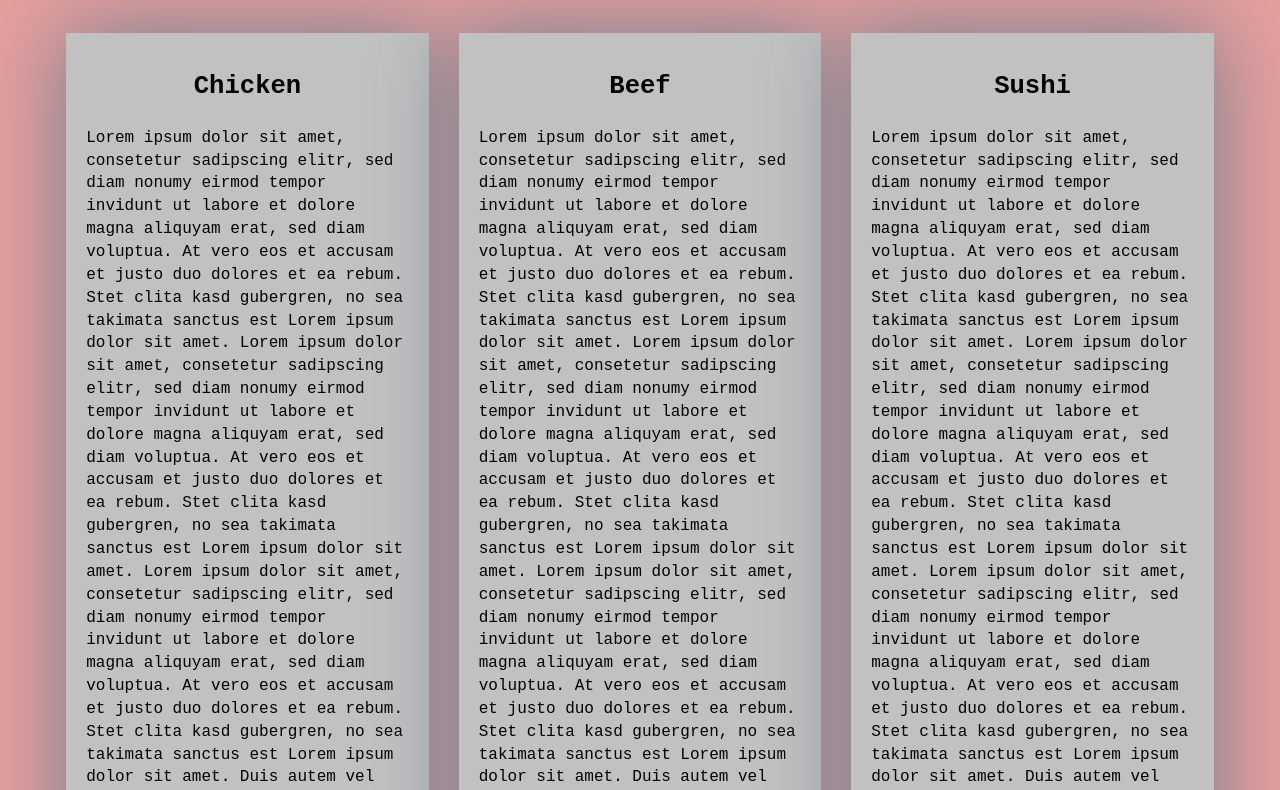
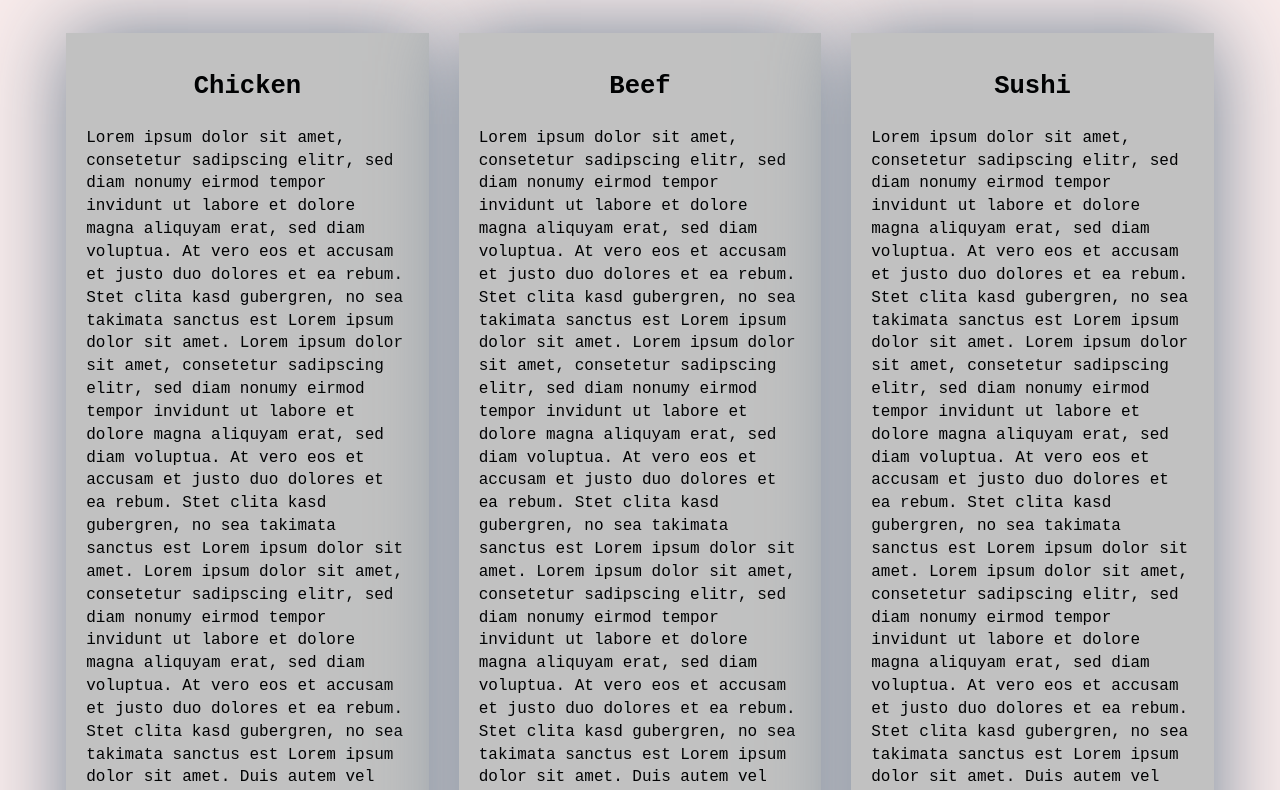
Before and after one commit to caitlinbrinkley/Coursera-Assignments, a plain HTML site: page mod3_soln/index.html in a window 1280 px wide. Shown: the part 194-984 px from the top of the page. Drawn offline with Linux system fonts and the light colour scheme.

Commit message:
Update styles.css

```diff
--- a/mod3_soln/css/styles.css
+++ b/mod3_soln/css/styles.css
@@ -2,7 +2,7 @@ body {
     font-size: 16px;
     font-family: 'Courier New', monospace;
     color: #010203;
-    background-color: #e59e9d;
+    background-color: #f8ebeb;
 }
 
 /** HEADER **/
```
